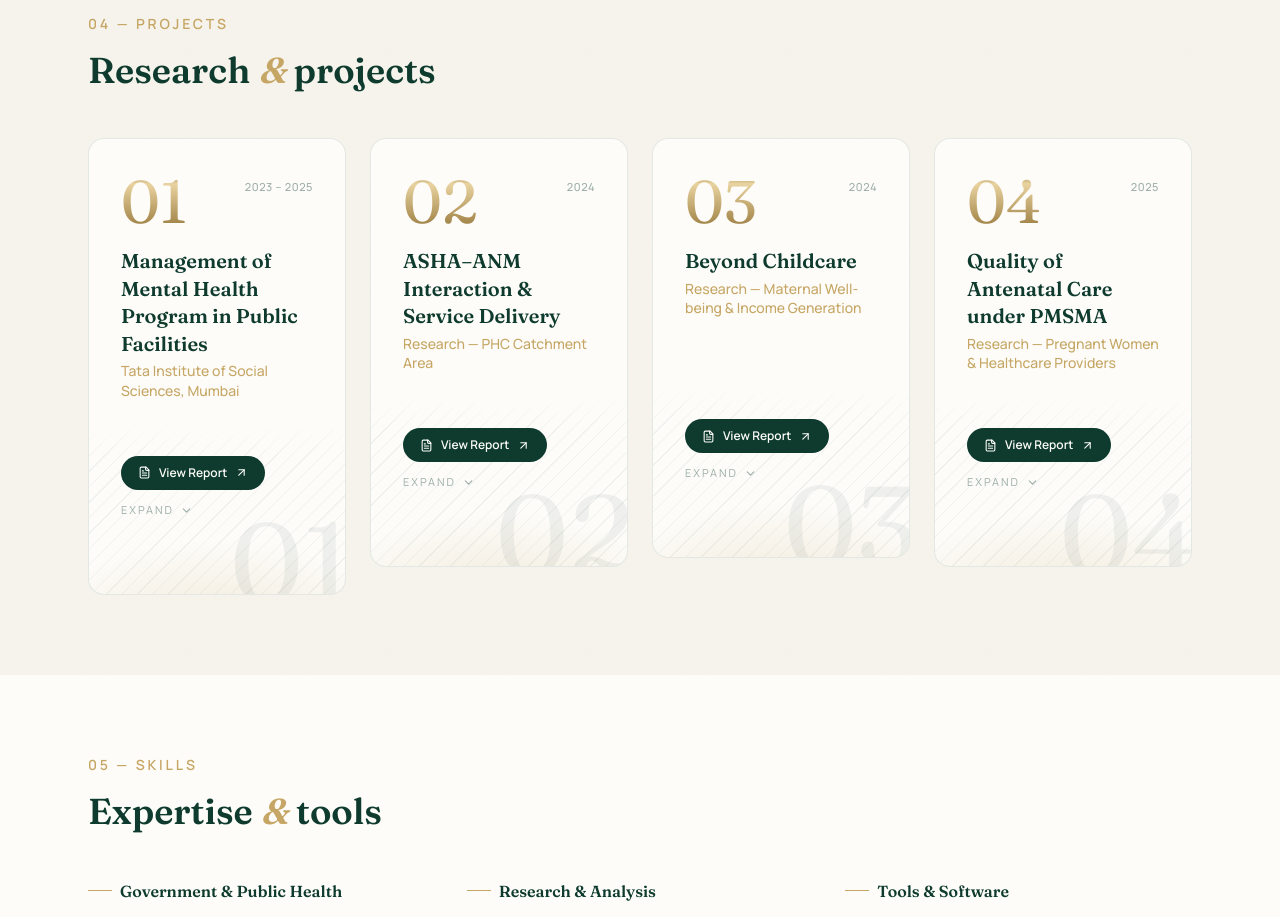
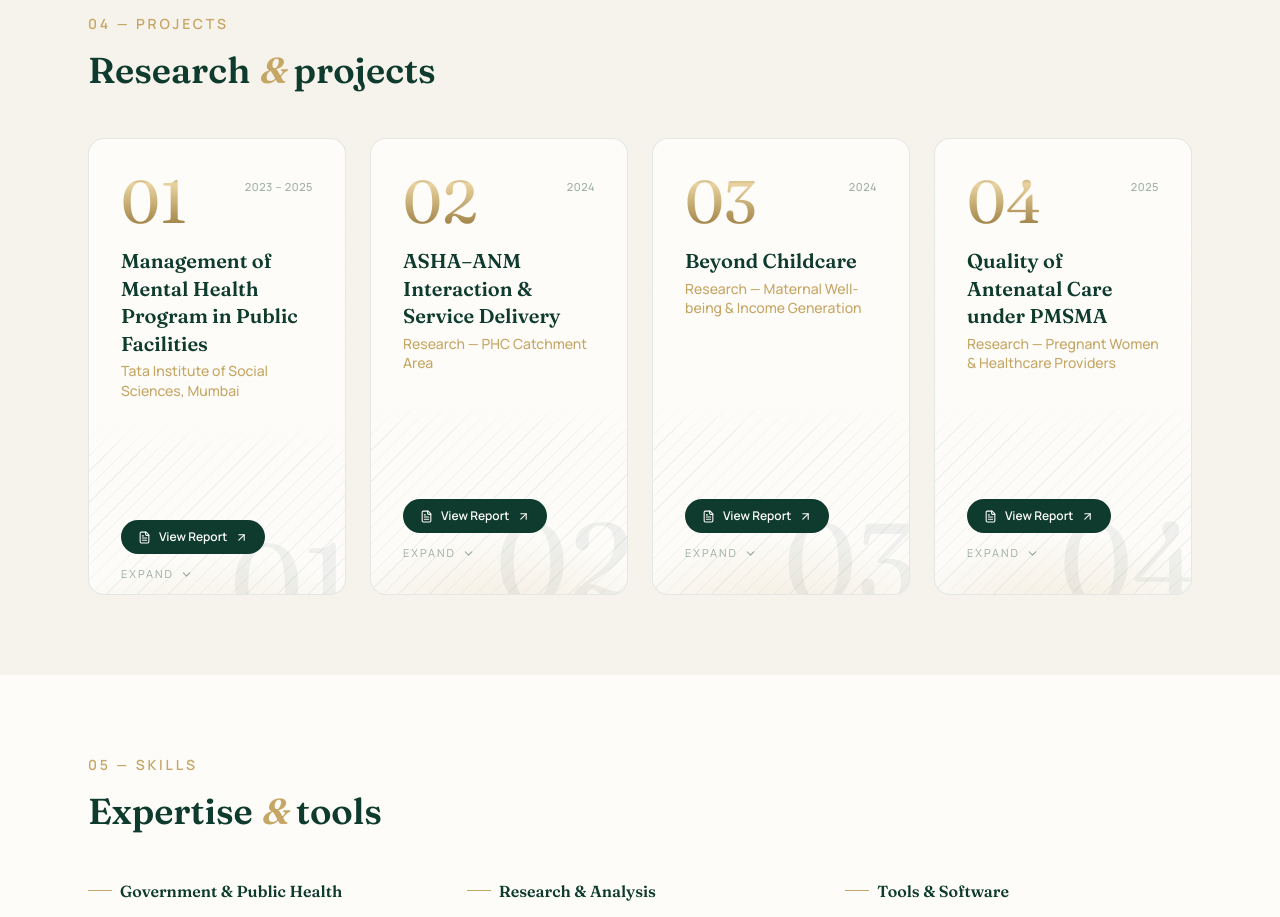
Before and after one commit to Mamta-Bhajipale/PORTFOLIO_CUM_BLOGGING, a Next.js app: page / in a window 1280 px wide. Shown: the part 5020-5937 px from the top of the page. Built offline with nearby package versions, Linux system fonts and the light colour scheme.

Commit message:
projects: equal-height cards in grid rows

```diff
--- a/components/Projects.tsx
+++ b/components/Projects.tsx
@@ -21,7 +21,7 @@ export default function Projects() {
           </h2>
         </Reveal>
 
-        <div className="mt-2 grid items-start gap-6 md:grid-cols-2 xl:grid-cols-4">
+        <div className="mt-2 grid gap-6 md:grid-cols-2 xl:grid-cols-4">
           {cvData.projects.map((project, i) => {
             const isOpen = openIdx === i;
             return (
@@ -37,7 +37,7 @@ export default function Projects() {
                       toggle(i);
                     }
                   }}
-                  className="group relative flex min-h-[380px] w-full flex-col self-start overflow-hidden rounded-2xl border border-emerald/10 bg-ivory transition-all duration-300 ease-out hover:border-gold/45 hover:shadow-[0_26px_60px_-32px_rgba(14,59,46,0.5)] focus-visible:outline-none focus-visible:ring-2 focus-visible:ring-gold/60 sm:min-h-[420px] max-lg:cursor-pointer lg:cursor-default"
+                  className="group relative flex h-full min-h-[380px] w-full flex-col overflow-hidden rounded-2xl border border-emerald/10 bg-ivory transition-all duration-300 ease-out hover:border-gold/45 hover:shadow-[0_26px_60px_-32px_rgba(14,59,46,0.5)] focus-visible:outline-none focus-visible:ring-2 focus-visible:ring-gold/60 sm:min-h-[420px] max-lg:cursor-pointer lg:cursor-default"
                 >
                   <div className="relative z-10 flex flex-1 flex-col p-6 sm:p-8 sm:pb-6">
                     <div className="flex items-start justify-between gap-3">
```
